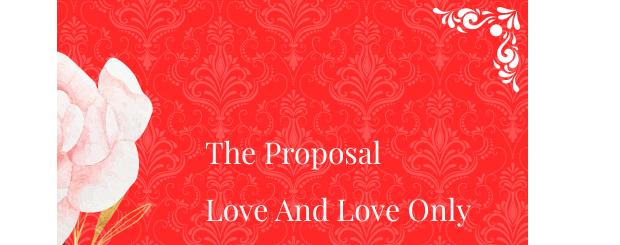
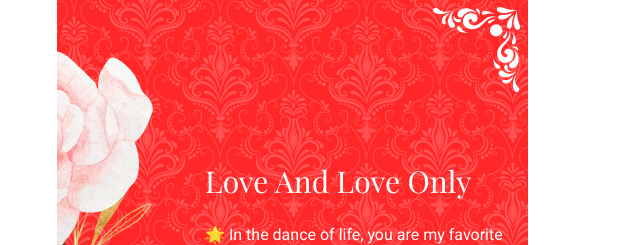
Before and after one commit to manikandankathiresan/siva-santhiya, a plain HTML site: page index.html in a window 1280 px wide. Shown: the part 1508-1753 px from the top of the page, 0-620 px from the left. Drawn offline with nearby package versions, Linux system fonts and the light colour scheme.

Commit message:
Update index.html

```diff
--- a/index.html
+++ b/index.html
@@ -120,7 +120,6 @@
                 <div class="col-lg-6">
                     <div class="story-caption background-img mb-40" style="background-image: url(assets/img/gallery/story2.jpg);">
                         <div class="story-details">
-                            <h4>The Proposal</h4>
                             <h4>Love and Love only</h4>
                             <p>🌟 In the dance of life, you are my favorite rhythm,
                                 💖 With each heartbeat, our love has built a prism.
```
